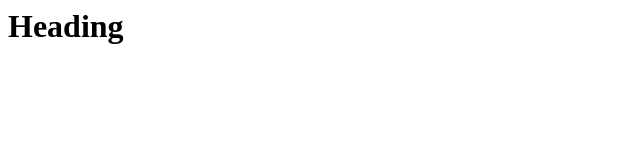
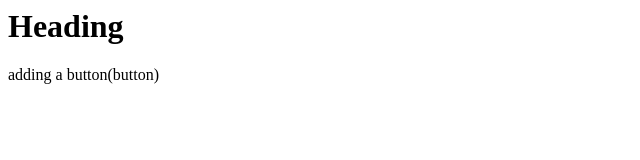
Before and after one commit to Kratagy-Jaiswal-05/localRepo, a plain HTML site: page index.html in a window 1280 px wide. Shown: the whole page, without its empty margins (0-640 px from the left). Drawn offline with Linux system fonts and the light colour scheme.

Commit message:
added a button

```diff
--- a/index.html
+++ b/index.html
@@ -1 +1,2 @@
 <h1>Heading</h1>
+<p>adding a button(button)</p>
```
